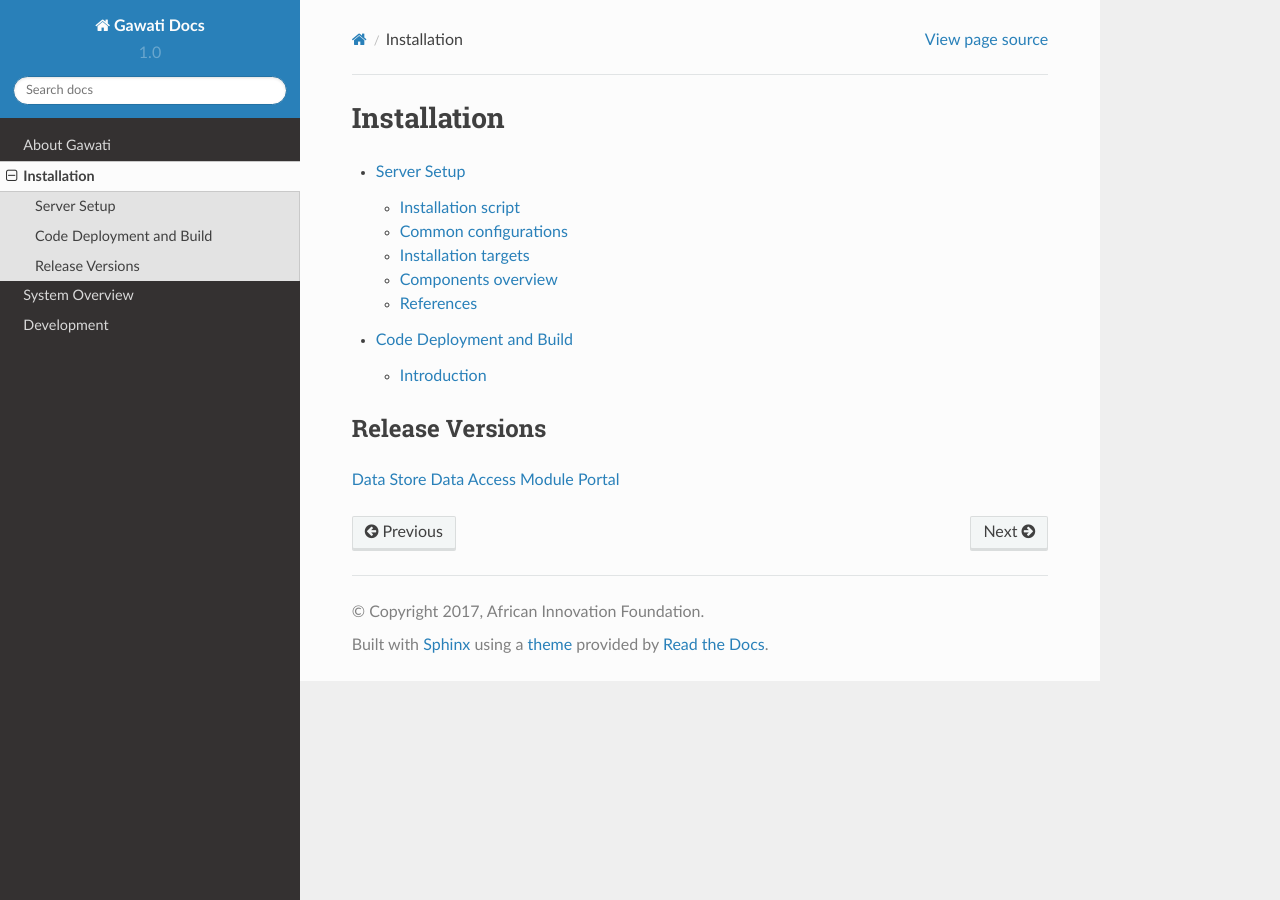
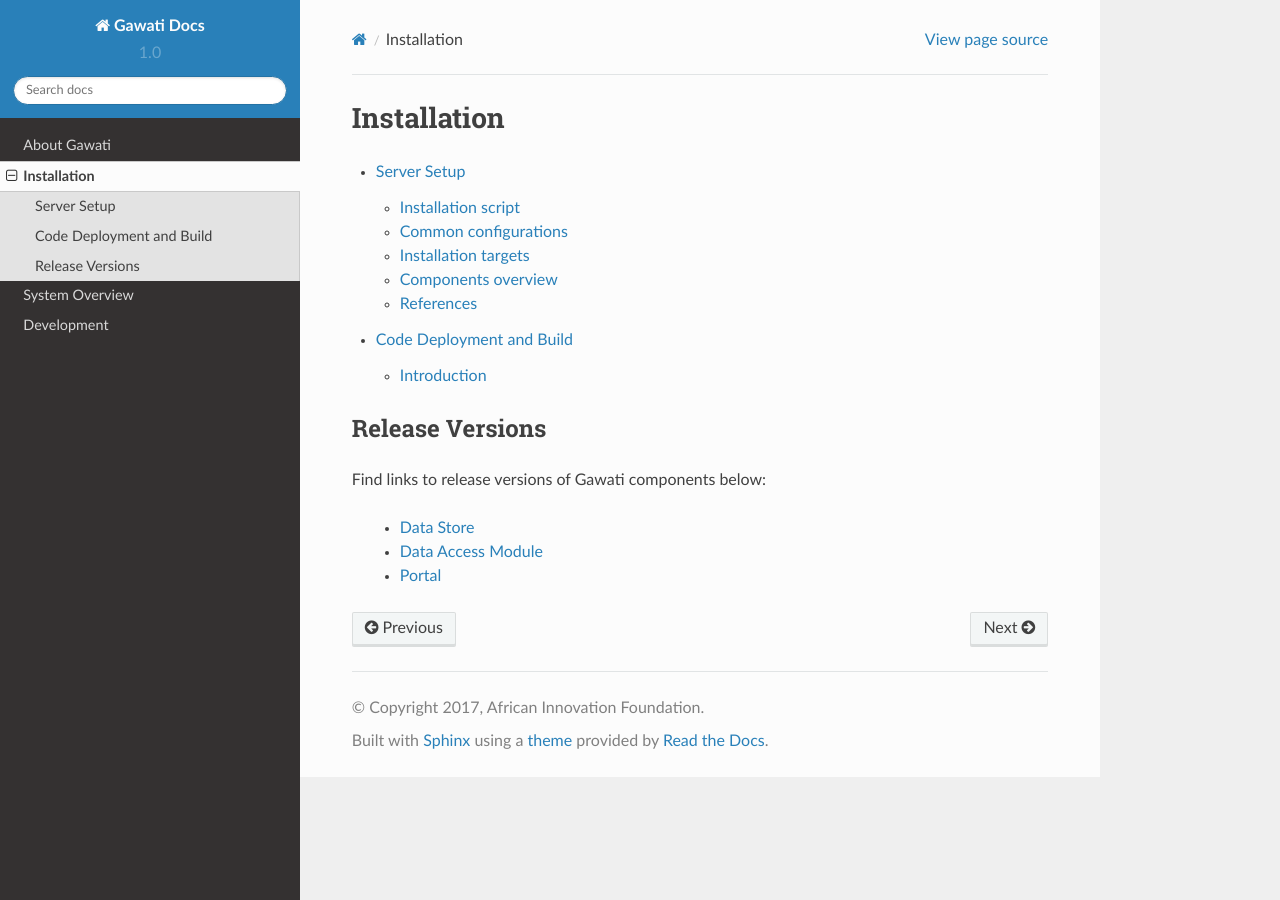
Before and after one commit to gawati/gawati-docs, a Sphinx documentation site: the page built from docs/source/setup/index.rst, in a window 1280 px wide. Built offline with Sphinx 7.4.7 and the Read the Docs theme 2.0.0, drawn with Linux system fonts in a browser that asks for light colours.

Commit message:
Turn release versions into bullet list

```diff
--- a/docs/source/setup/index.rst
+++ b/docs/source/setup/index.rst
@@ -11,9 +11,11 @@ Installation
 Release Versions
 ****************
 
-`Data Store`_
-`Data Access Module`_
-`Portal`_
+Find links to release versions of Gawati components below:
+
+ - `Data Store`_
+ - `Data Access Module`_
+ - `Portal`_
 
 .. _Data Store: https://github.com/gawati/gawati-data-xml/releases
 .. _Data Access Module: https://github.com/gawati/gawati-data/releases
```
